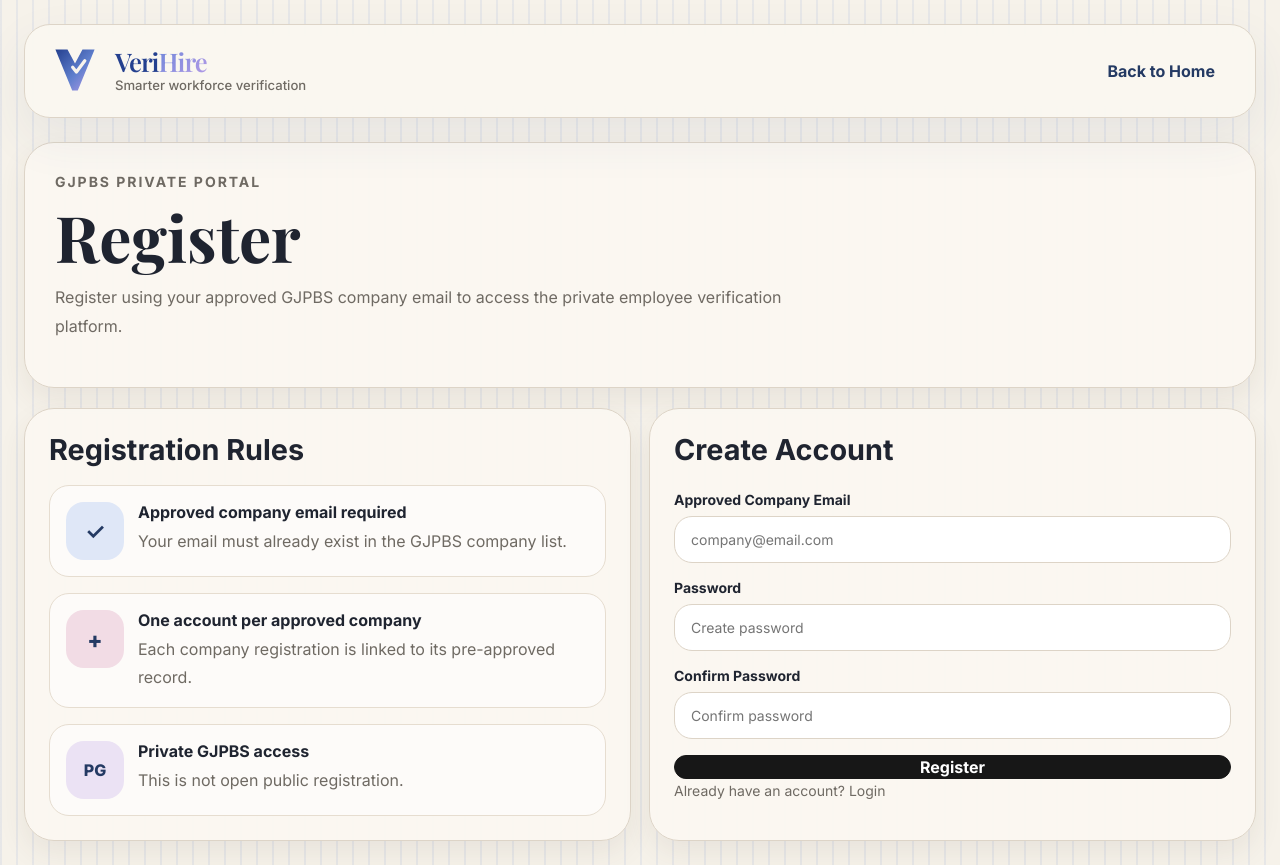
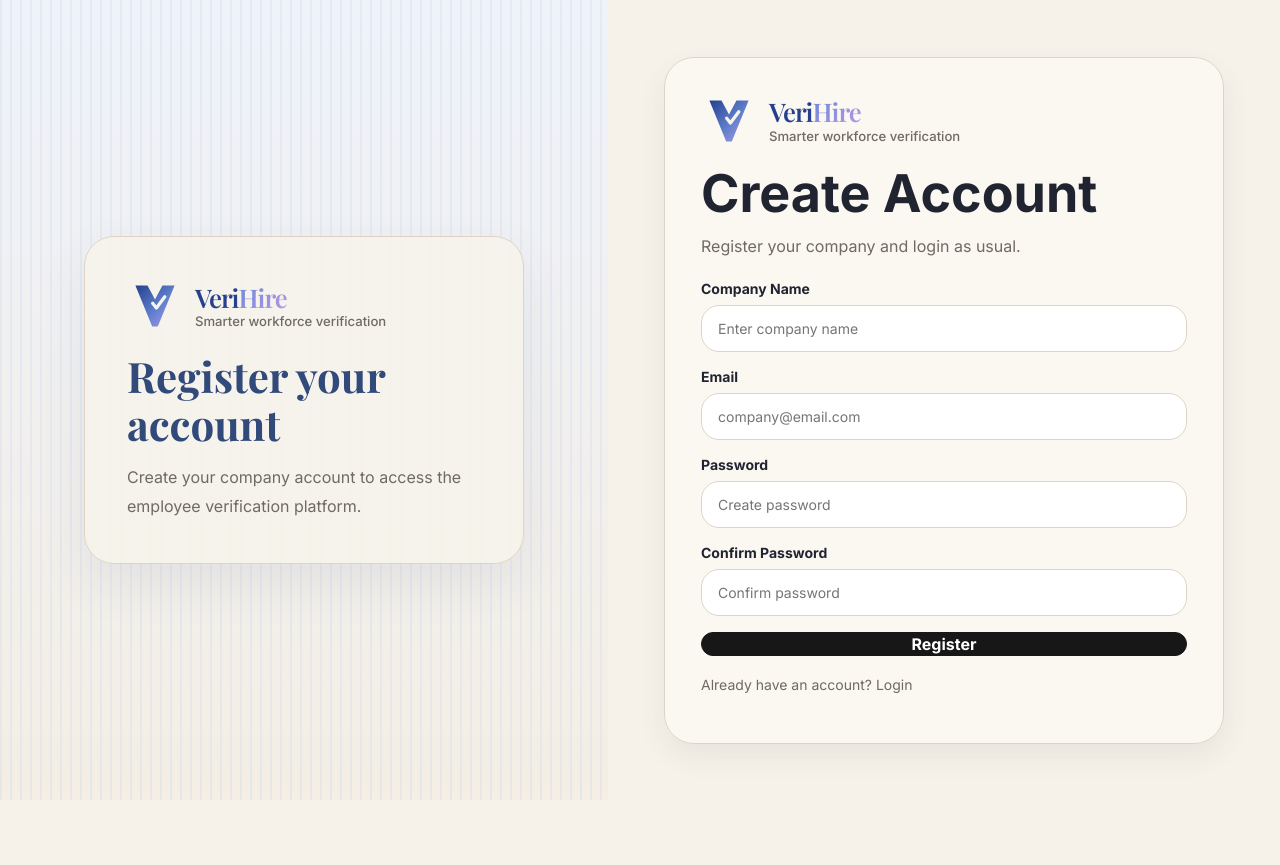
Before and after one commit to izzattyqaisara/verihire, a React (Vite) app: page /register in a window 1280 px wide. After the commit the page ends 800 px from the top, so only its background shows below. Built offline with nearby package versions, Linux system fonts and the light colour scheme.

Commit message:
Change register flow to normal registration

```diff
--- a/src/components/Sidebar.jsx
+++ b/src/components/Sidebar.jsx
@@ -24,7 +24,7 @@
         <VeriHireLogo compact />
 
         <div className="sidebar-company-block">
-          <p className="sidebar-company-label">GJPBS Company</p>
+          <p className="sidebar-company-label">Company</p>
           <p className="sidebar-company-name">{company?.name || "Company"}</p>
         </div>
 
@@ -44,10 +44,10 @@
       </div>
 
       <div className="sidebar-footer-card">
-        <p className="sidebar-footer-title">GJPBS Verification Portal</p>
+        <p className="sidebar-footer-title">Verification Workspace</p>
         <p className="sidebar-footer-text">
-          Private access for approved GJPBS group companies to manage records and
-          run duplication checks.
+          Manage employee records, project assignments, clients, and duplication
+          checks in one place.
         </p>
       </div>
 
--- a/src/pages/LandingPage.jsx
+++ b/src/pages/LandingPage.jsx
@@ -32,9 +32,8 @@
             </h1>
 
             <p className="landing-hero-description">
-              A private workforce verification platform for approved companies under
-              GJPBS to manage employee records and detect overlapping employment
-              across participating companies.
+              A workforce verification platform to manage employee records and
+              detect overlapping employment across companies.
             </p>
 
             <div className="landing-hero-actions">
@@ -50,7 +49,7 @@
           <div className="landing-hero-visual">
             <div className="hero-ui-board">
               <div className="hero-floating-badge hero-floating-badge-top">
-                GJPBS Private Portal
+                VeriHire Portal
               </div>
 
               <div className="hero-ui-main-card">
@@ -60,7 +59,7 @@
                     <span />
                     <span />
                   </div>
-                  <div className="hero-ui-chip">VeriHire Dashboard</div>
+                  <div className="hero-ui-chip">Dashboard</div>
                 </div>
 
                 <div className="hero-ui-summary-grid">
@@ -106,8 +105,8 @@
               <div className="hero-side-stack">
                 <div className="hero-mini-card trial-card">
                   <small>Access Type</small>
-                  <strong>Approved Company</strong>
-                  <span>Restricted to GJPBS network</span>
+                  <strong>Company Account</strong>
+                  <span>Register and login normally</span>
                 </div>
 
                 <div className="hero-mini-card employee-card">
@@ -118,7 +117,7 @@
               </div>
 
               <div className="hero-floating-badge hero-floating-badge-bottom">
-                Internal Use Only
+                Workforce Verification
               </div>
             </div>
           </div>
@@ -127,10 +126,10 @@
         <section className="landing-features" id="features">
           <div className="landing-section-heading">
             <span className="landing-section-kicker">Features</span>
-            <h2>Everything participating companies need</h2>
+            <h2>Everything companies need</h2>
             <p>
-              Built for approved GJPBS group companies that need a central system
-              for verification and employee record management.
+              Built for companies that need a central system for verification and
+              employee record management.
             </p>
           </div>
 
@@ -139,8 +138,8 @@
               <div className="feature-icon-circle blue">✓</div>
               <h3>Cross-company verification</h3>
               <p>
-                Run IC-based duplicate checks across participating companies and
-                identify overlapping employment periods.
+                Run IC-based duplicate checks across companies and identify
+                overlapping employment periods.
               </p>
             </article>
 
@@ -157,17 +156,17 @@
               <div className="feature-icon-circle pink">+</div>
               <h3>Employee database</h3>
               <p>
-                Store employee records in one organised place with company-level
-                access and clearer visibility.
+                Store employee records in one organised place with clearer
+                visibility across projects and clients.
               </p>
             </article>
 
             <article className="landing-feature-card soft-lilac">
-              <div className="feature-icon-circle lilac">PG</div>
-              <h3>Private GJPBS access</h3>
+              <div className="feature-icon-circle lilac">VH</div>
+              <h3>Company access</h3>
               <p>
-                Access is restricted to approved companies under the GJPBS group
-                network only.
+                Companies can register and access their own workspace using normal
+                login and registration flow.
               </p>
             </article>
           </div>
@@ -176,15 +175,14 @@
         <section className="landing-cta-strip" id="access">
           <div className="landing-cta-strip-inner">
             <p>
-              Access is restricted to approved GJPBS companies. Register using your
-              approved company email.
+              Create your company account and start managing employee verification
+              in one platform.
             </p>
             <Link to="/register" className="landing-primary-btn">
               Register
             </Link>
           </div>
         </section>
-        <footer className="app-footer-note">developed by qise.studio</footer>
       </main>
     </div>
   );
--- a/src/pages/LoginPage.jsx
+++ b/src/pages/LoginPage.jsx
@@ -22,29 +22,13 @@
     setMessage("");
 
     try {
-      const { data, error } = await supabase.auth.signInWithPassword({
+      const { error } = await supabase.auth.signInWithPassword({
         email: form.email.trim().toLowerCase(),
         password: form.password,
       });
 
       if (error) {
         setMessage(error.message);
-        return;
-      }
-
-      const userId = data.user?.id;
-
-      const { data: company, error: companyError } = await supabase
-        .from("companies")
-        .select("*")
-        .eq("owner_user_id", userId)
-        .maybeSingle();
-
-      if (companyError || !company) {
-        await supabase.auth.signOut();
-        setMessage(
-          "This account is not linked to an approved GJPBS company. Please contact the administrator."
-        );
         return;
       }
 
@@ -58,62 +42,27 @@
   }
 
   return (
-    <div className="auth-dashboard-page">
-      <div className="auth-dashboard-shell">
-        <header className="auth-dashboard-topbar">
+    <div className="auth-shell">
+      <div className="auth-decoration-panel">
+        <div className="auth-decoration-inner">
           <VeriHireLogo compact />
-          <Link to="/" className="landing-link-btn">
-            Back to Home
-          </Link>
-        </header>
-
-        <section className="auth-dashboard-hero">
-          <div className="auth-dashboard-copy">
-            <p className="page-kicker">GJPBS Private Portal</p>
-            <h1>Login</h1>
-            <p className="page-lead">
-              Sign in to access your company workspace, manage employee records,
-              and run duplication checks across participating GJPBS companies.
+          <h2>Welcome back</h2>
+          <p>
+            Sign in to continue managing employee records and duplication checks
+            for your company.
           </p>
-          </div>
-        </section>
-
-        <section className="auth-dashboard-grid">
-          <div className="dashboard-panel auth-info-panel">
-            <div className="panel-header">
-              <h2>Access Information</h2>
-            </div>
-
-            <div className="auth-feature-list">
-              <div className="auth-feature-item">
-                <span className="auth-feature-icon blue">✓</span>
-                <div>
-                  <strong>Approved company access only</strong>
-                  <p>Only registered GJPBS companies can sign in.</p>
         </div>
       </div>
 
-              <div className="auth-feature-item">
-                <span className="auth-feature-icon green">!</span>
-                <div>
-                  <strong>Cross-company duplicate checks</strong>
-                  <p>Identify employee IC duplication across participating companies.</p>
-                </div>
+      <div className="auth-page">
+        <div className="auth-card styled-auth-card">
+          <div className="auth-logo-row">
+            <VeriHireLogo compact />
           </div>
 
-              <div className="auth-feature-item">
-                <span className="auth-feature-icon lilac">PG</span>
-                <div>
-                  <strong>Private internal platform</strong>
-                  <p>This system is intended for GJPBS network companies only.</p>
-                </div>
-              </div>
-            </div>
-          </div>
-
-          <div className="dashboard-panel auth-form-panel-card">
-            <div className="panel-header">
-              <h2>Sign In</h2>
+          <div className="auth-copy-block">
+            <h1>Login</h1>
+            <p>Sign in to your company workspace.</p>
           </div>
 
           <form className="auth-form" onSubmit={handleSubmit}>
@@ -150,7 +99,6 @@
             Don’t have an account? <Link to="/register">Register</Link>
           </p>
         </div>
-        </section>
       </div>
     </div>
   );
--- a/src/pages/RegisterPage.jsx
+++ b/src/pages/RegisterPage.jsx
@@ -6,6 +6,7 @@
 export default function RegisterPage() {
   const navigate = useNavigate();
   const [form, setForm] = useState({
+    companyName: "",
     email: "",
     password: "",
     confirmPassword: "",
@@ -23,35 +24,16 @@
     setMessage("");
 
     try {
-      if (form.password !== form.confirmPassword) {
-        setMessage("Passwords do not match.");
+      const companyName = form.companyName.trim();
+      const email = form.email.trim().toLowerCase();
+
+      if (!companyName) {
+        setMessage("Company name is required.");
         return;
       }
 
-      const email = form.email.trim().toLowerCase();
-
-      const { data: approvedCompany, error: companyLookupError } = await supabase
-        .from("companies")
-        .select("*")
-        .eq("email", email)
-        .maybeSingle();
-
-      if (companyLookupError) {
-        setMessage(companyLookupError.message);
-        return;
-      }
-
-      if (!approvedCompany) {
-        setMessage(
-          "This email is not in the approved GJPBS company list. Please contact the administrator."
-        );
-        return;
-      }
-
-      if (approvedCompany.owner_user_id) {
-        setMessage(
-          "This company account has already been registered. Please login or contact the administrator."
-        );
+      if (form.password !== form.confirmPassword) {
+        setMessage("Passwords do not match.");
         return;
       }
 
@@ -71,22 +53,23 @@
         return;
       }
 
-      const { error: updateError } = await supabase
-        .from("companies")
-        .update({
+      const { error: companyError } = await supabase.from("companies").insert([
+        {
+          name: companyName,
+          email,
           owner_user_id: userId,
-        })
-        .eq("id", approvedCompany.id);
+        },
+      ]);
 
-      if (updateError) {
-        setMessage(updateError.message);
+      if (companyError) {
+        setMessage(companyError.message);
         return;
       }
 
       setMessage("Registration successful. Redirecting to login...");
       setTimeout(() => navigate("/login"), 1200);
     } catch (err) {
-      console.error(err);
+      console.error("register unexpected error:", err);
       setMessage("Something went wrong during registration.");
     } finally {
       setLoading(false);
@@ -94,67 +77,43 @@
   }
 
   return (
-    <div className="auth-dashboard-page">
-      <div className="auth-dashboard-shell">
-        <header className="auth-dashboard-topbar">
+    <div className="auth-shell">
+      <div className="auth-decoration-panel">
+        <div className="auth-decoration-inner">
           <VeriHireLogo compact />
-          <Link to="/" className="landing-link-btn">
-            Back to Home
-          </Link>
-        </header>
-
-        <section className="auth-dashboard-hero">
-          <div className="auth-dashboard-copy">
-            <p className="page-kicker">GJPBS Private Portal</p>
-            <h1>Register</h1>
-            <p className="page-lead">
-              Register using your approved GJPBS company email to access the private
-              employee verification platform.
+          <h2>Register your account</h2>
+          <p>
+            Create your company account to access the employee verification
+            platform.
           </p>
-          </div>
-        </section>
-
-        <section className="auth-dashboard-grid">
-          <div className="dashboard-panel auth-info-panel">
-            <div className="panel-header">
-              <h2>Registration Rules</h2>
-            </div>
-
-            <div className="auth-feature-list">
-              <div className="auth-feature-item">
-                <span className="auth-feature-icon blue">✓</span>
-                <div>
-                  <strong>Approved company email required</strong>
-                  <p>Your email must already exist in the GJPBS company list.</p>
         </div>
       </div>
 
-              <div className="auth-feature-item">
-                <span className="auth-feature-icon pink">+</span>
-                <div>
-                  <strong>One account per approved company</strong>
-                  <p>Each company registration is linked to its pre-approved record.</p>
-                </div>
+      <div className="auth-page">
+        <div className="auth-card styled-auth-card">
+          <div className="auth-logo-row">
+            <VeriHireLogo compact />
           </div>
 
-              <div className="auth-feature-item">
-                <span className="auth-feature-icon lilac">PG</span>
-                <div>
-                  <strong>Private GJPBS access</strong>
-                  <p>This is not open public registration.</p>
-                </div>
-              </div>
-            </div>
-          </div>
-
-          <div className="dashboard-panel auth-form-panel-card">
-            <div className="panel-header">
-              <h2>Create Account</h2>
+          <div className="auth-copy-block">
+            <h1>Create Account</h1>
+            <p>Register your company and login as usual.</p>
           </div>
 
           <form className="auth-form" onSubmit={handleSubmit}>
             <div>
-                <label>Approved Company Email</label>
+              <label>Company Name</label>
+              <input
+                type="text"
+                value={form.companyName}
+                onChange={(e) => handleChange("companyName", e.target.value)}
+                placeholder="Enter company name"
+                required
+              />
+            </div>
+
+            <div>
+              <label>Email</label>
               <input
                 type="email"
                 value={form.email}
@@ -197,7 +156,6 @@
             Already have an account? <Link to="/login">Login</Link>
           </p>
         </div>
-        </section>
       </div>
     </div>
   );
```
Lines whose indentation alone changed are shown as unchanged.
